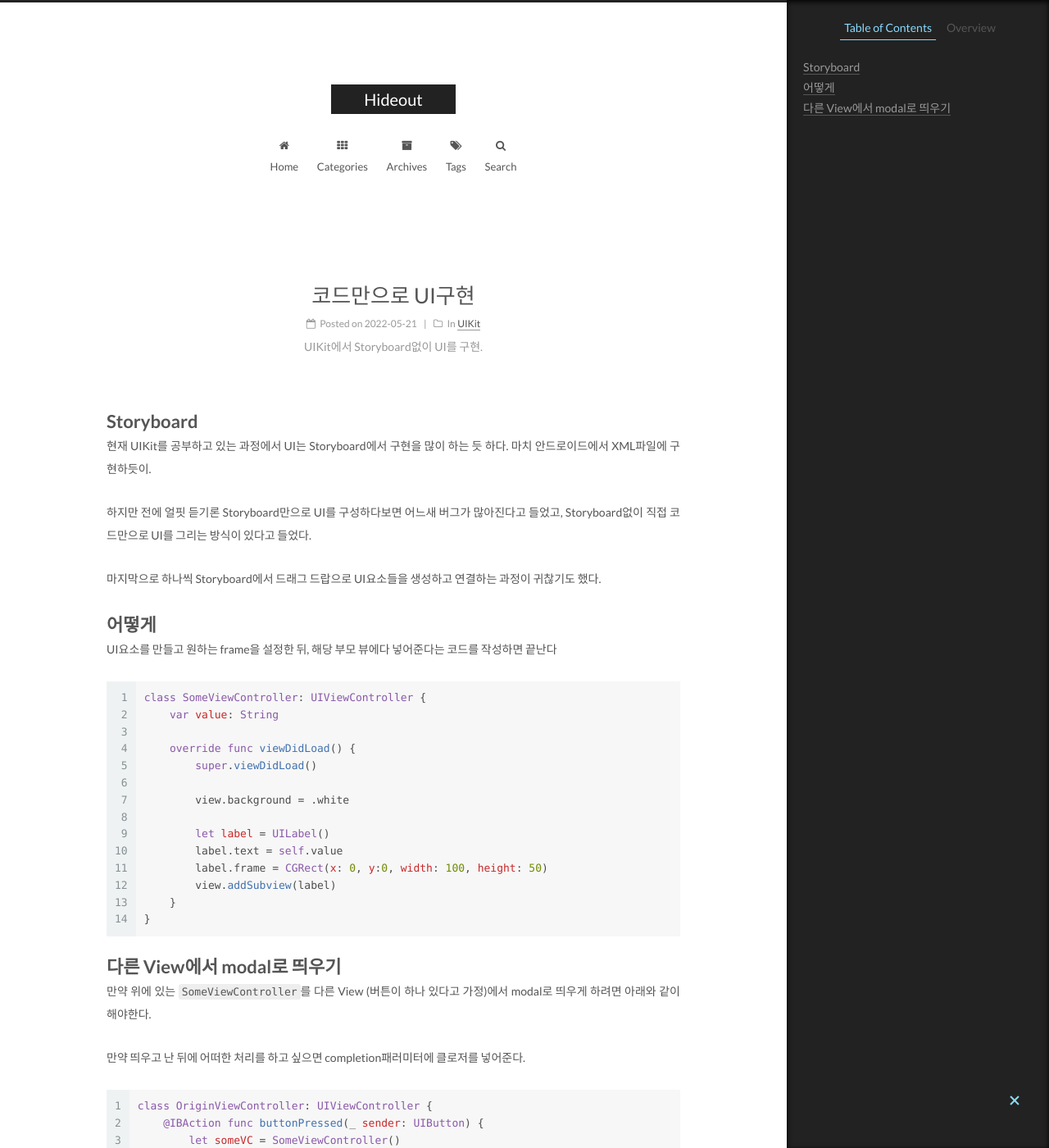
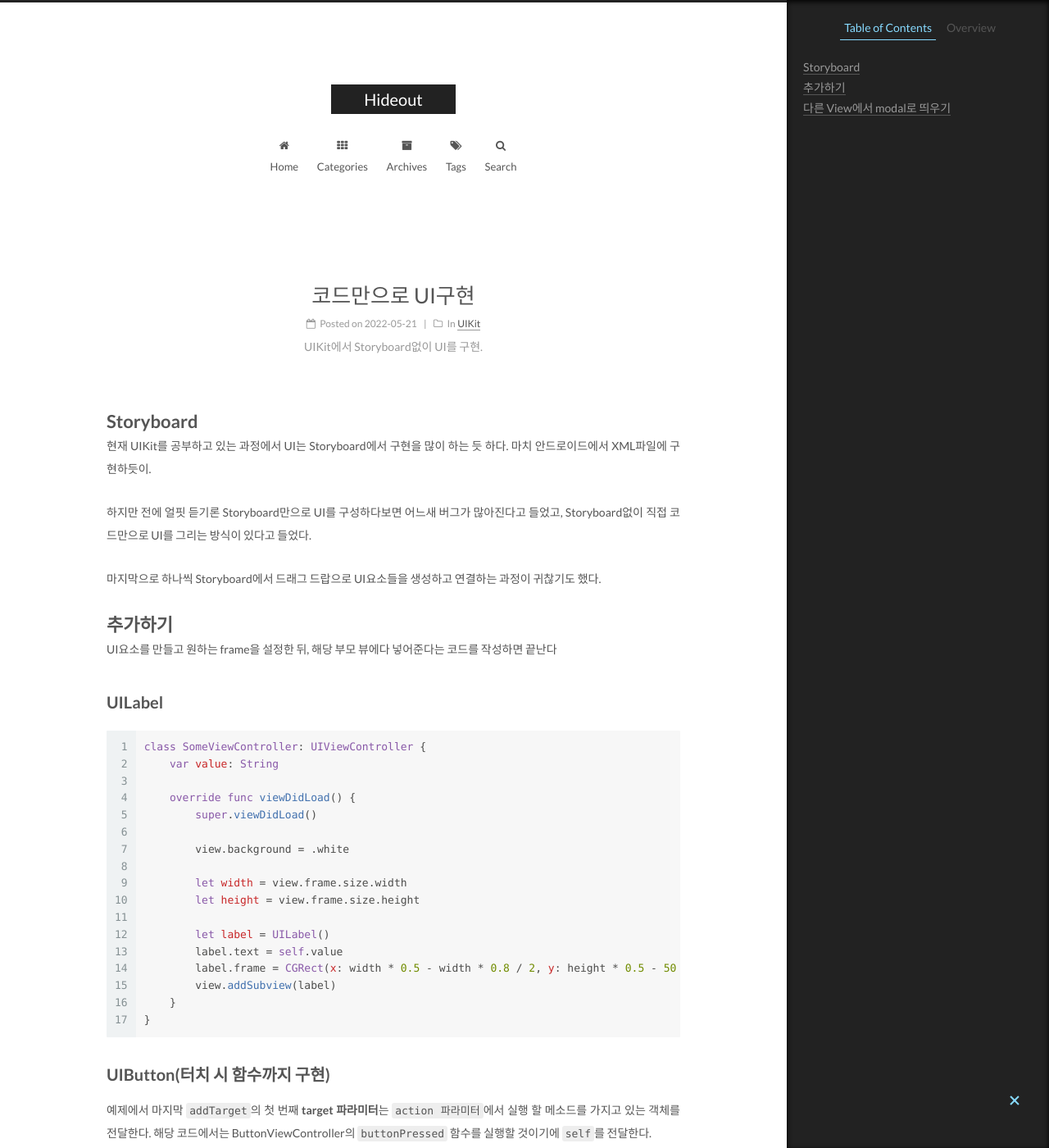
Before and after one commit to pagh2322/pagh2322.github.io, a Jekyll site: the page built from _posts/2022-05-21-uikit-implementUI-programmly.md, in a window 1280 px wide and 1400 px high. Shown: the whole window at 82% size. Built offline with Jekyll 4.4.1, drawn with Linux system fonts in a browser that asks for light colours; comment, search, counter and statistics services are not loaded; some of the changed text lies outside the part shown.

Commit message:
Add alert, lifecycle & Update UIKit implement UI with only codes

````diff
--- a/_posts/2022-05-21-uikit-implementUI-programmly.md
+++ b/_posts/2022-05-21-uikit-implementUI-programmly.md
@@ -16,9 +16,10 @@ tags:
 
 마지막으로 하나씩 Storyboard에서 드래그 드랍으로 UI요소들을 생성하고 연결하는 과정이 귀찮기도 했다.
 
-# 어떻게
+# 추가하기
 UI요소를 만들고 원하는 frame을 설정한 뒤, 해당 부모 뷰에다 넣어준다는 코드를 작성하면 끝난다
 
+## UILabel
 ```swift
 class SomeViewController: UIViewController {
     var value: String
@@ -28,16 +29,52 @@ class SomeViewController: UIViewController {
 
         view.background = .white
 
+        let width = view.frame.size.width
+        let height = view.frame.size.height
+
         let label = UILabel()
         label.text = self.value
-        label.frame = CGRect(x: 0, y:0, width: 100, height: 50)
+        label.frame = CGRect(x: width * 0.5 - width * 0.8 / 2, y: height * 0.5 - 50 / 2, width: width * 0.8, height: 50)
         view.addSubview(label)
     }
 }
 ```
 
+## UIButton(터치 시 함수까지 구현)
+예제에서 마지막 `addTarget`의 첫 번째 **target 파라미터**는 `action 파라미터`에서 실행 할 메소드를 가지고 있는 객체를 전달한다. 해당 코드에서는 ButtonViewController의 `buttonPressed` 함수를 실행할 것이기에 `self`를 전달한다.
+
+```swift
+class ButtonViewController: UIViewController {
+
+    var label = UILabel()
+
+    override func viewDidLoad() {
+        super.viewDidLoad()
+
+        let width = view.frame.size.width
+        let height = view.frame.size.height
+
+        label.text = "test"
+        label.frame = CGRect(x: width * 0.5 - width * 0.8 / 2, y: height * 0.5 - 50 / 2, width: width * 0.8, height: 50)
+        view.addSubview(label)
+
+        let button = UIButton()
+        button.setTitle("Some Button", for: UIControl.State.normal)
+        button.setTitleColor(UIColor.blue, for: UIControl.State.normal)
+        button.frame = CGRect(x: width * 0.5 - width * 0.8 / 2, y: height * 0.8 - 50 / 2, width: width * 0.8, height: 50)
+        view.addSubview(button)
+
+        button.addTarget(self, action: #selector(ButtonViewController.buttonPressed), for: UIControl.Event.touchUpInside)
+    }
+
+    @objc func buttonPressed() {
+        label.text = "button pressed"
+    }
+}
+```
+
 # 다른 View에서 modal로 띄우기
-만약 위에 있는 `SomeViewController`를 다른 View (버튼이 하나 있다고 가정)에서 modal로 띄우게 하려면 아래와 같이 해야한다.
+만약 위에 있는 **UILabel 파트**의 `SomeViewController`를 다른 View (버튼이 하나 있다고 가정)에서 modal로 띄우게 하려면 아래와 같이 해야한다.
 
 만약 띄우고 난 뒤에 어떠한 처리를 하고 싶으면 completion패러미터에 클로저를 넣어준다.
 
````
Also changed, not shown: _posts/2022-05-25-uikit-alert.md (added, +60 -0 lines), _posts/2022-05-25-uikit-lifecycle.md (added, +28 -0 lines).
